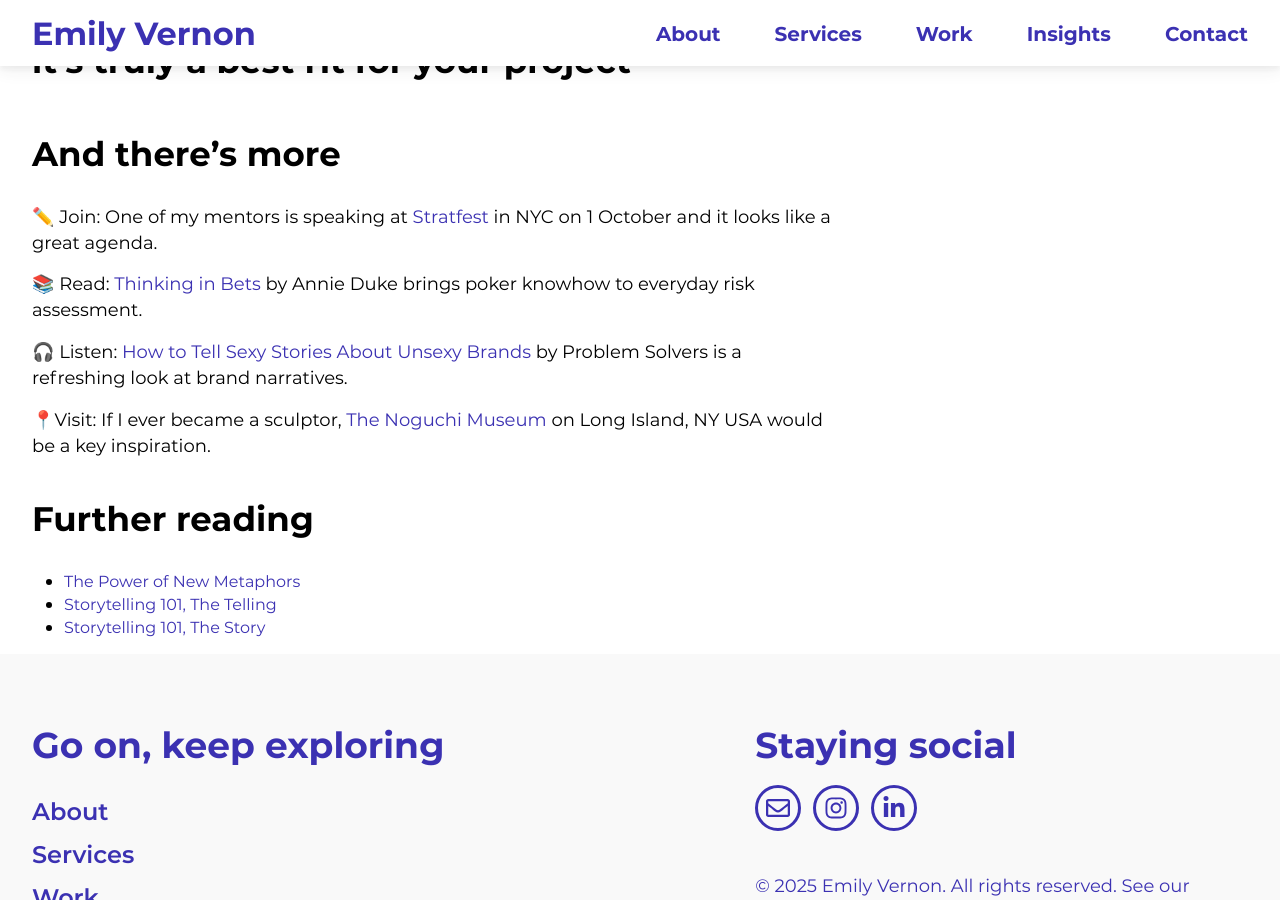
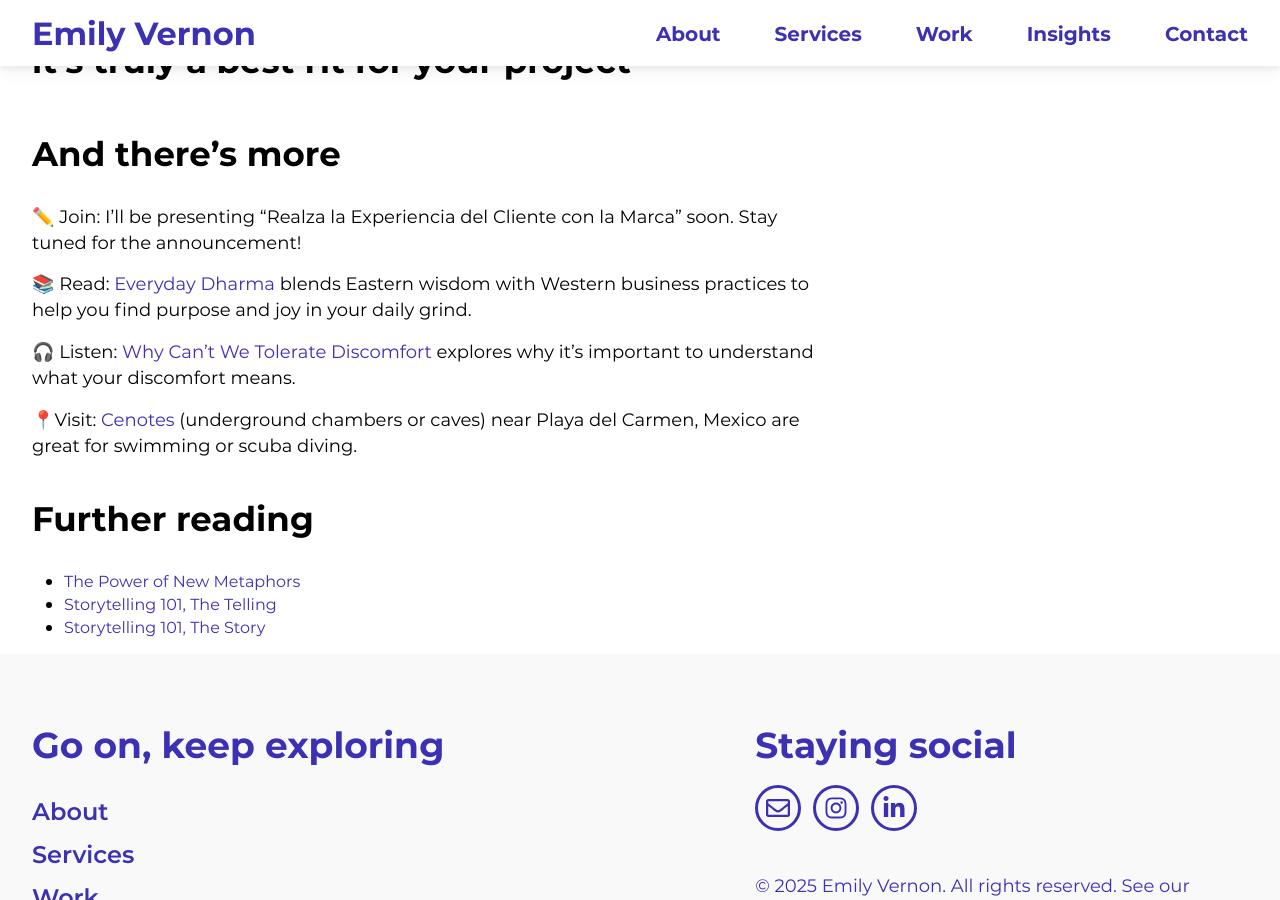
Before and after one commit to emilygv/emilyvernon.com, a Jekyll site: the page built from _posts/2024-08-06-when-to-use-or-ignore-best-practices.md, in a window 1280 px wide and 900 px high, scrolled down 2875 px. Built offline with Jekyll 4.4.1, drawn with Linux system fonts in a browser that asks for light colours.

Commit message:
Update 2024-08-06-when-to-use-or-ignore-best-practices.md

```diff
--- a/_posts/2024-08-06-when-to-use-or-ignore-best-practices.md
+++ b/_posts/2024-08-06-when-to-use-or-ignore-best-practices.md
@@ -61,10 +61,10 @@ Even the most experienced people working in a given field reconsider their knowl
 
 ## And there's more
 
-✏️ Join: One of my mentors is speaking at [Stratfest](https://stratfest.aaaa.org/){:target="_blank"} in NYC on 1 October and it looks like a great agenda.
+✏️ Join: I'll be presenting "Realza la Experiencia del Cliente con la Marca" soon. Stay tuned for the announcement!
 
-📚 Read: [Thinking in Bets](https://www.goodreads.com/book/show/35957157-thinking-in-bets){:target="_blank"} by Annie Duke brings poker knowhow to everyday risk assessment.
+📚 Read: [Everyday Dharma](https://www.goodreads.com/book/show/65646922-everyday-dharma){:target="_blank"} blends Eastern wisdom with Western business practices to help you find purpose and joy in your daily grind.
 
-🎧 Listen: [How to Tell Sexy Stories About Unsexy Brands](https://podcasts.apple.com/ug/podcast/how-to-tell-sexy-stories-about-unsexy-brands/id1265289056?i=1000630661979){:target="_blank"} by Problem Solvers is a refreshing look at brand narratives.
+🎧 Listen: [Why Can't We Tolerate Discomfort](https://freakonomics.com/podcast/why-cant-we-tolerate-discomfort/){:target="_blank"} explores why it's important to understand what your discomfort means.
 
-📍Visit: If I ever became a sculptor, [The Noguchi Museum](https://www.noguchi.org/museum/visit/plan/){:target="_blank"} on Long Island, NY USA would be a key inspiration.
+📍Visit: [Cenotes](https://www.thewholeworldisaplayground.com/playa-del-carmen-cenotes/){:target="_blank"} (underground chambers or caves) near Playa del Carmen, Mexico are great for swimming or scuba diving.
```
